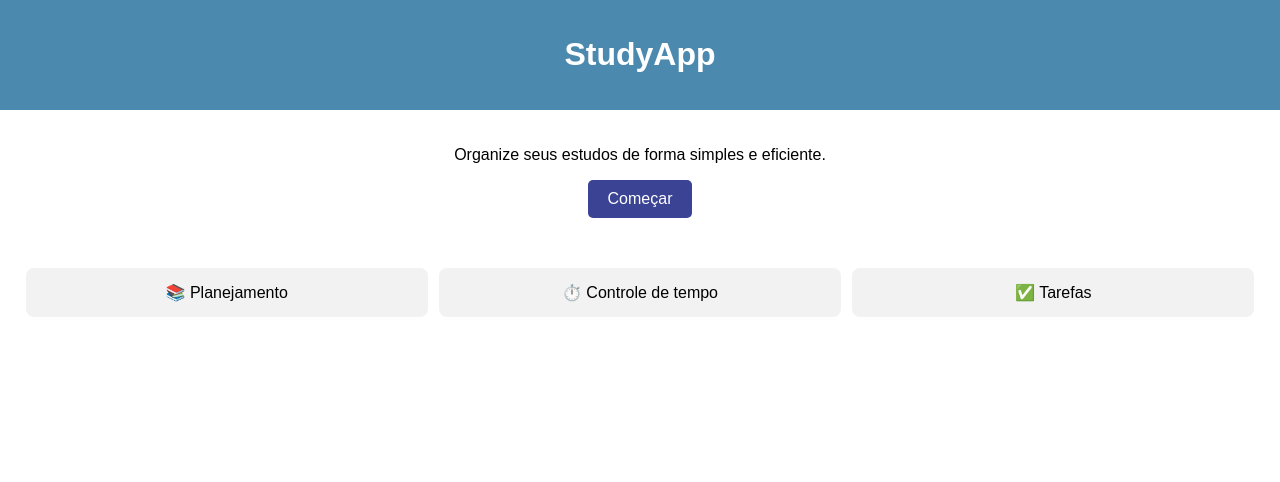
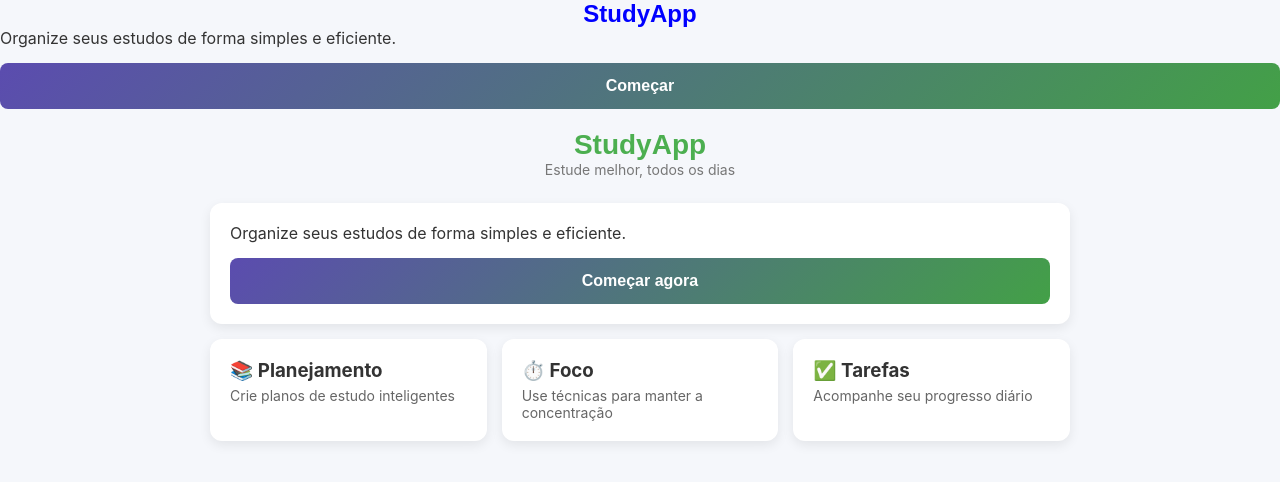
Before and after one commit to PortoVinicius/Unopar_exercicios, a plain HTML site: page exercicio/Mobile-first.html in a window 1280 px wide. Drawn offline with Linux system fonts and the light colour scheme.

Commit message:
melhor layout

```diff
--- a/exercicio/Mobile-first.css
+++ b/exercicio/Mobile-first.css
@@ -1,47 +1,115 @@
-body {
-  font-family: Arial, sans-serif;
+/* Reset básico */
+* {
   margin: 0;
   padding: 0;
-  text-align: center;
+  box-sizing: border-box;
 }
 
-header {
-  background: #4c89af;
-  color: white;
-  padding: 15px;
+body {
+  font-family: -apple-system, BlinkMacSystemFont, "Segoe UI", Roboto, sans-serif;
+  background: #f5f7fb;
+  color: #333;
 }
 
-.intro {
+/* Container central */
+.container {
   padding: 20px;
+  max-width: 500px;
+  margin: auto;
 }
 
+/* Header */
+.header {
+  text-align: center;
+  margin-bottom: 25px;
+}
+
+.header h1 {
+  font-size: 28px;
+  color: #4CAF50;
+}
+
+.header p {
+  font-size: 14px;
+  color: #777;
+}
+
+/* Cards */
+.card {
+  background: white;
+  padding: 20px;
+  border-radius: 12px;
+  box-shadow: 0 4px 12px rgba(0,0,0,0.08);
+  margin-bottom: 15px;
+}
+
+/* Intro */
+.intro p {
+  margin-bottom: 15px;
+}
+
+/* Botão moderno */
 button {
-  padding: 10px 20px;
+  width: 100%;
+  padding: 14px;
   font-size: 16px;
-  background: #3b4394;
+  background: linear-gradient(135deg, #5b4caf, #43A047);
   color: white;
   border: none;
-  border-radius: 5px;
+  border-radius: 8px;
+  font-weight: bold;
 }
 
-.features {
-  padding: 20px;
+/* Features */
+.feature h3 {
+  margin-bottom: 5px;
 }
 
-.features div {
-  background: #f2f2f2;
-  margin: 10px 0;
-  padding: 15px;
-  border-radius: 8px;
+.feature p {
+  font-size: 14px;
+  color: #666;
 }
 
+/* RESPONSIVO (tablet pra cima) */
 @media (min-width: 768px) {
+  .container {
+    max-width: 900px;
+  }
+
   .features {
     display: flex;
-    justify-content: space-around;
+    gap: 15px;
   }
 
-  .features div {
-    width: 30%;
+  .feature {
+    flex: 1;
   }
 }
+
+.card:hover {
+  transform: translateY(-5px);
+  box-shadow: 0 8px 20px rgba(0,0,0,0.12);
+}
+
+button:active {
+  transform: scale(0.97);
+}
+
+button:hover {
+  filter: brightness(1.1);
+}
+
+@keyframes fadeInUp {
+  from {
+    opacity: 0;
+    transform: translateY(15px);
+  }
+  to {
+    opacity: 1;
+    transform: translateY(0);
+  }
+}
+
+.card {
+  animation: fadeInUp 0.5s ease forwards;
+}
--- a/exercicio/Mobile-first.html
+++ b/exercicio/Mobile-first.html
@@ -18,12 +18,50 @@
       <button>Começar</button>
     </section>
 
+    <!DOCTYPE html>
+<html lang="pt-BR">
+<head>
+  <meta charset="UTF-8">
+  <meta name="viewport" content="width=device-width, initial-scale=1.0">
+  <title>StudyApp</title>
+  <link rel="stylesheet" href="style.css">
+</head>
+<body>
+
+  <main class="container">
+
+    <header class="header">
+      <h1>StudyApp</h1>
+      <p>Estude melhor, todos os dias</p>
+    </header>
+
+    <section class="card intro">
+      <p>Organize seus estudos de forma simples e eficiente.</p>
+      <button>Começar agora</button>
+    </section>
+
     <section class="features">
-      <div>📚 Planejamento</div>
-      <div>⏱️ Controle de tempo</div>
-      <div>✅ Tarefas</div>
+      <div class="card feature">
+        <h3>📚 Planejamento</h3>
+        <p>Crie planos de estudo inteligentes</p>
+      </div>
+
+      <div class="card feature">
+        <h3>⏱️ Foco</h3>
+        <p>Use técnicas para manter a concentração</p>
+      </div>
+
+      <div class="card feature">
+        <h3>✅ Tarefas</h3>
+        <p>Acompanhe seu progresso diário</p>
+      </div>
     </section>
+
   </main>
 
 </body>
 </html>
+  </main>
+
+</body>
+</html>
```
